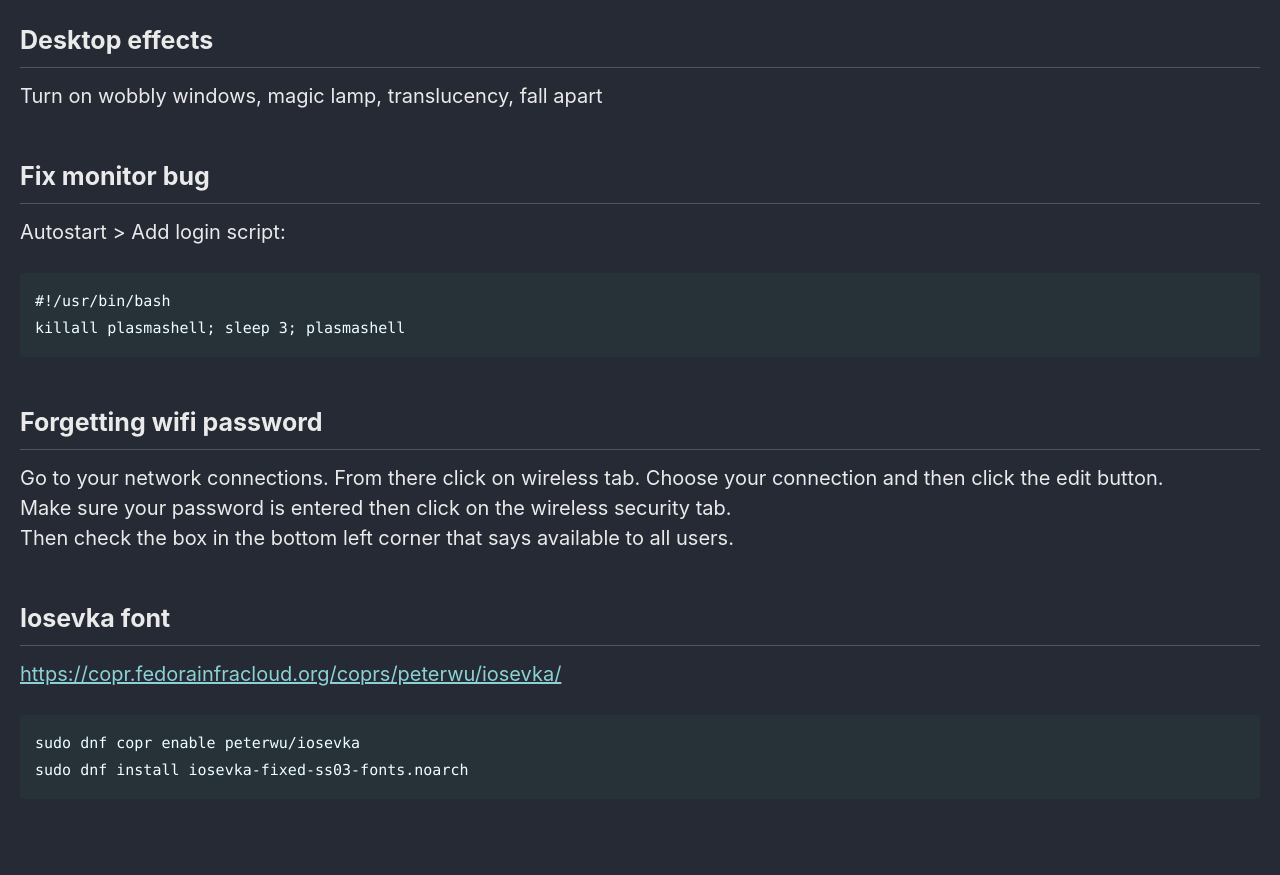
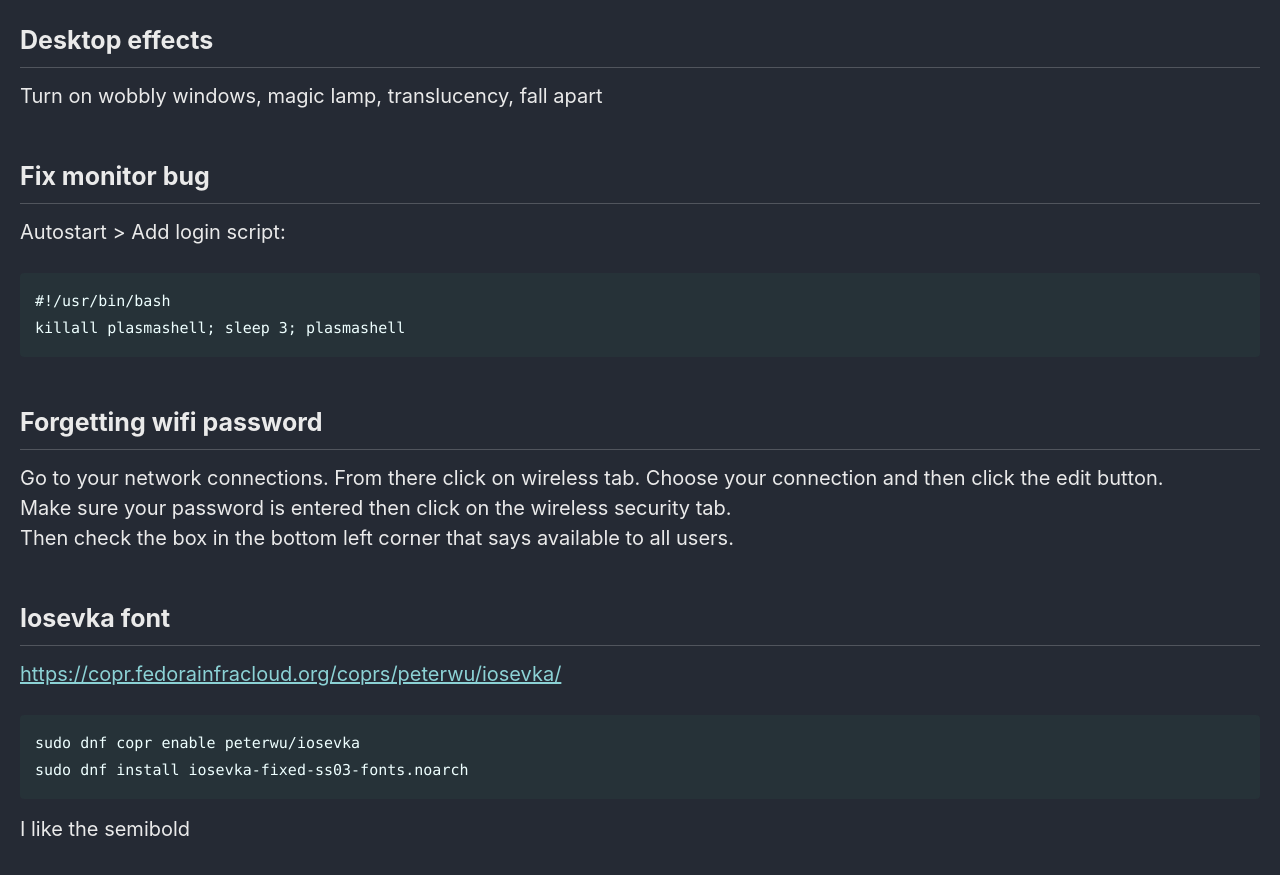
Before and after one commit to Connor-McCartney/Connor-McCartney.github.io, a Jekyll site: the page built from _pages/misc/KDE-Plasma.md, in a window 1280 px wide and 900 px high, scrolled down 1758 px. Shown: the top 875 px of the window. Built offline with Jekyll 4.4.1, drawn with Linux system fonts in a browser that asks for light colours; cached includes are drawn as plain includes; before the commit the page ends 2602 px from its top, so only the background shows below that.

Commit message:
Update KDE-Plasma.md

````diff
--- a/_pages/misc/KDE-Plasma.md
+++ b/_pages/misc/KDE-Plasma.md
@@ -86,3 +86,5 @@ Then check the box in the bottom left corner that says available to all users.
 sudo dnf copr enable peterwu/iosevka
 sudo dnf install iosevka-fixed-ss03-fonts.noarch
 ```
+
+I like the semibold
````
